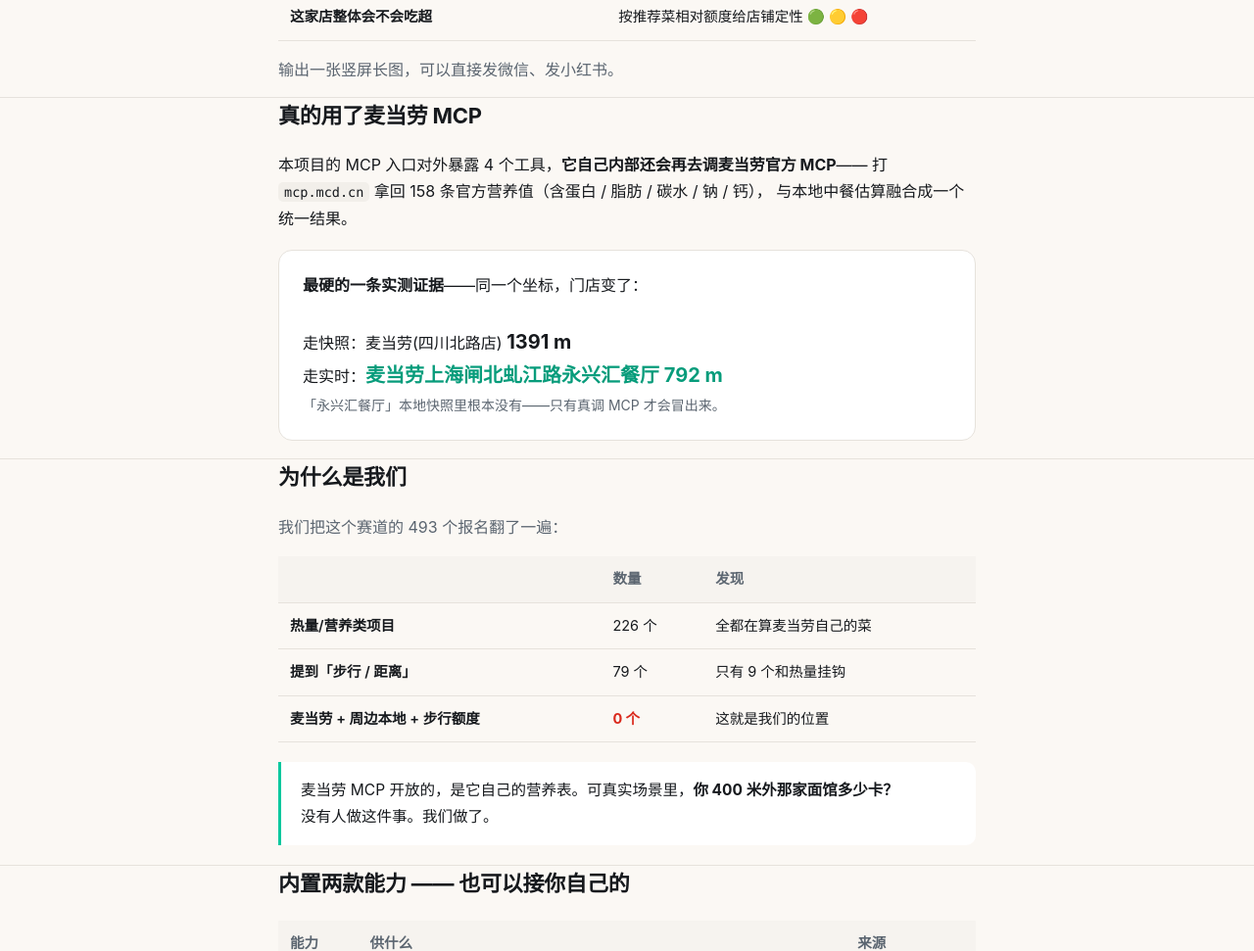
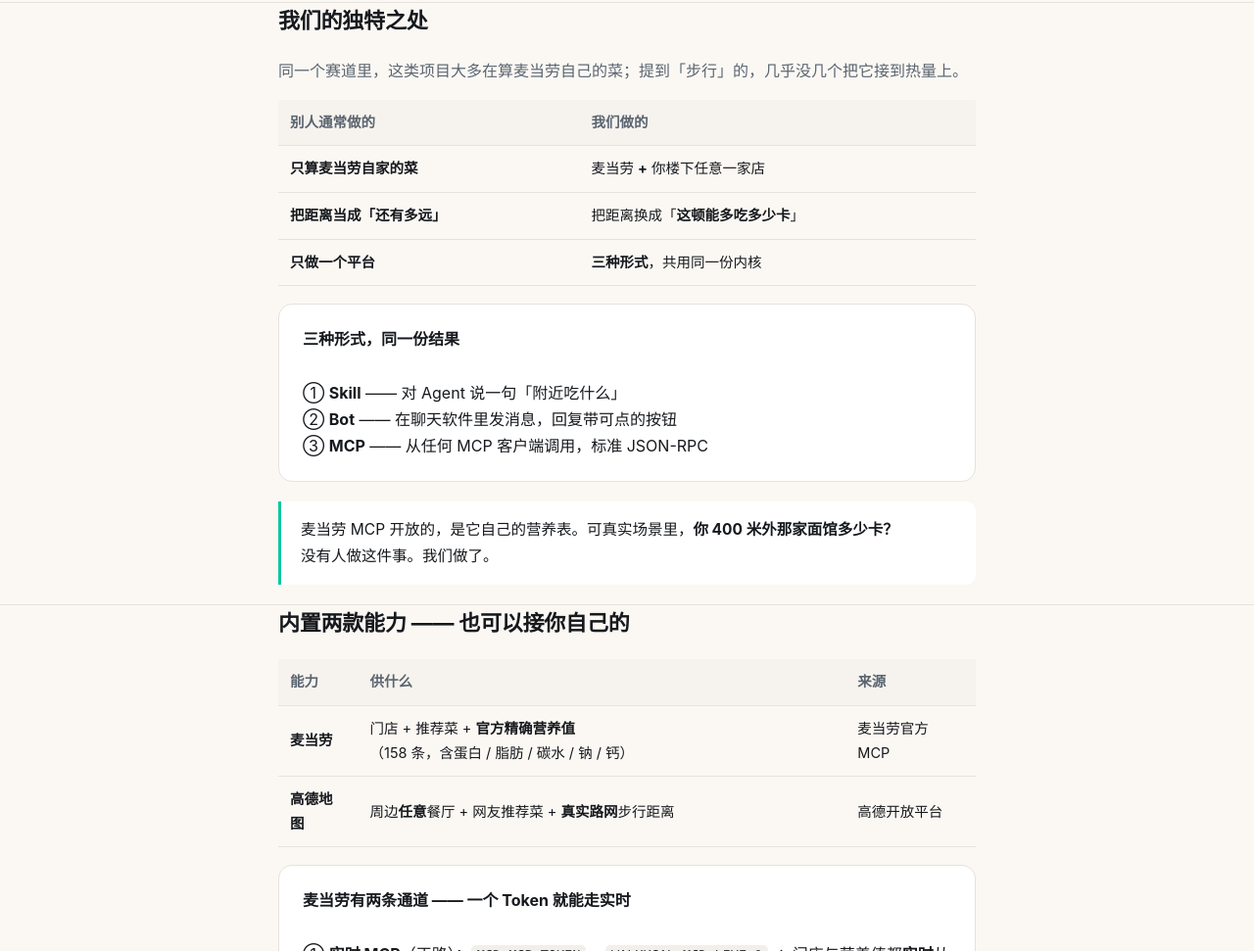
Before and after one commit to adexbn/walk-kcal, a plain HTML site: page index.html in a window 1280 px wide. Shown: the part 1829-2800 px from the top of the page at 98% size. Drawn offline with Linux system fonts and the light colour scheme.

Commit message:
docs: README 重写为落地页的 1:1 复刻 + 参赛文档去内部话术
## index.html（落地页）
- 删掉公式「额度 = 450 + …」—— 属技术细节，该单独开一页
- 删掉「真的用了麦当劳 MCP」整节（实现细节），
  改写成「我们的独特之处」：跨服务整合 + 三种形式（Skill / Bot / MCP）
- 「为什么是我们」的「493 个报名」删掉（数字会变），
  改成「别人通常做的 / 我们做的」对比表
- 「我们诚实地告诉你」与额度理念合并、精简
- 顶端按钮「GitHub · 给个 ⭐」改为「GitHub 源码」

## README.md
- 重写为落地页的 1:1 复刻（281 → 190 行）
- 删掉落地页没有的三节：工程能力 / 文档地图 / 麦当劳 MCP 详版
  （mermaid、4 个工具名、证据表都归 MCP_INTEGRATION.md，不重复）
- 只多一处：新增「这两款能力是怎么接进来的」—— 只讲模型（可插拔 provider），
  不讲实现细节；真要看细节的人会去读代码

## MCP_INTEGRATION.md
- 删「四、★ 实测踩坑」整节 —— 那是开发时的调试记录，外部人拷贝走不需要
  （同样内容在 docs/工程历程.md 与 evidence-real.md 已有，不丢信息）
- 删「这是拿 Star 的第一关」—— 内部动机，不该出现在参赛作品里
- 改写一句贬低同类的表述；章节重新编号

```diff
--- a/index.html
+++ b/index.html
@@ -33,12 +33,7 @@
   }
   h1 em{font-style:normal;color:var(--teal-dk);}
   .lede{font-size:17px;color:var(--sub);margin:0 auto 12px;max-width:560px;}
-  .formula{
-    display:inline-block;margin:26px 0 30px;padding:14px 22px;
-    background:var(--card);border:1px solid var(--line);border-radius:12px;
-    font-family:ui-monospace,Menlo,Consolas,monospace;font-size:14.5px;color:var(--ink);
-  }
-  .cta{display:flex;gap:12px;justify-content:center;flex-wrap:wrap;}
+  .cta{display:flex;gap:12px;justify-content:center;flex-wrap:wrap;margin-top:26px;}
   .btn{
     display:inline-block;text-decoration:none;font-weight:700;font-size:15px;
     padding:13px 28px;border-radius:999px;transition:transform .12s ease,opacity .12s ease;
@@ -113,10 +108,9 @@
   <p class="lede">
     站在楼下纠结「现在吃什么」时，你真正想知道的是——<strong>这一顿，我吃得下吗？</strong>
   </p>
-  <div class="formula">额度 = 450 + (步行米数 ÷ 80 + 1) × 4</div>
   <div class="cta">
     <a class="btn btn-main" href="demo/explore.html">试试看（不用装任何东西）</a>
-    <a class="btn btn-ghost" href="https://github.com/adexbn/walk-kcal">GitHub · 给个 ⭐</a>
+    <a class="btn btn-ghost" href="https://github.com/adexbn/walk-kcal">GitHub 源码</a>
   </div>
   <p class="hint">离线可交互 · 零依赖 · 纯前端</p>
 </header>
@@ -159,31 +153,22 @@
 <hr>
 
 <section class="wrap">
-  <h2>真的用了麦当劳 MCP</h2>
-  <p>
-    本项目的 MCP 入口对外暴露 4 个工具，<strong>它自己内部还会再去调麦当劳官方 MCP</strong>——
-    打 <code>mcp.mcd.cn</code> 拿回 158 条官方营养值（含蛋白 / 脂肪 / 碳水 / 钠 / 钙），
-    与本地中餐估算融合成一个统一结果。
-  </p>
+  <h2>我们的独特之处</h2>
+  <p class="muted">同一个赛道里，这类项目大多在算麦当劳自己的菜；提到「步行」的，几乎没几个把它接到热量上。</p>
+  <table>
+    <tr><th>别人通常做的</th><th>我们做的</th></tr>
+    <tr><td>只算麦当劳自家的菜</td><td>麦当劳 <strong>+</strong> 你楼下任意一家店</td></tr>
+    <tr><td>把距离当成「还有多远」</td><td>把距离换成「<strong>这顿能多吃多少卡</strong>」</td></tr>
+    <tr><td>只做一个平台</td><td><strong>三种形式</strong>，共用同一份内核</td></tr>
+  </table>
+
   <div class="fact">
-    <strong>最硬的一条实测证据</strong>——同一个坐标，门店变了：<br><br>
-    走快照：麦当劳(四川北路店) <b>1391 m</b><br>
-    走实时：<b class="green">麦当劳上海闸北虬江路永兴汇餐厅 792 m</b><br>
-    <span class="muted" style="font-size:14px">「永兴汇餐厅」本地快照里根本没有——只有真调 MCP 才会冒出来。</span>
+    <strong>三种形式，同一份结果</strong><br><br>
+    ① <strong>Skill</strong> —— 对 Agent 说一句「附近吃什么」<br>
+    ② <strong>Bot</strong> —— 在聊天软件里发消息，回复带可点的按钮<br>
+    ③ <strong>MCP</strong> —— 从任何 MCP 客户端调用，标准 JSON-RPC
   </div>
-</section>
 
-<hr>
-
-<section class="wrap">
-  <h2>为什么是我们</h2>
-  <p class="muted">我们把这个赛道的 493 个报名翻了一遍：</p>
-  <table>
-    <tr><th></th><th>数量</th><th>发现</th></tr>
-    <tr><td>热量/营养类项目</td><td>226 个</td><td>全都在算麦当劳自己的菜</td></tr>
-    <tr><td>提到「步行 / 距离」</td><td>79 个</td><td>只有 9 个和热量挂钩</td></tr>
-    <tr><td>麦当劳 + 周边本地 + 步行额度</td><td><b style="color:var(--mcd-red)">0 个</b></td><td>这就是我们的位置</td></tr>
-  </table>
   <blockquote>
     麦当劳 MCP 开放的，是它自己的营养表。可真实场景里，<strong>你 400 米外那家面馆多少卡？</strong><br>
     没有人做这件事。我们做了。
@@ -246,11 +231,11 @@
 <section class="wrap">
   <h2>我们诚实地告诉你</h2>
   <p>
-    中餐热量是估算的，<strong>平均误差 25–28%</strong>；麦当劳的数据是 MCP 官方精确值。
+    <strong>额度是你自己定的预算，不是算法塞给你的建议</strong> —— 走路只让它随距离增长。
   </p>
   <p class="muted">
-    因为语料库里 <strong>0% 的菜谱标注了份量</strong>，同一道菜的量级能差 40 倍。
-    我们花最多力气的地方，不是「算得更准」，而是<strong>知道什么时候算不准——然后老老实实显示「算不出」</strong>，
+    中餐热量是估算的（平均误差 <strong>25–28%</strong>），因为语料库里 <strong>0% 的菜谱标注了份量</strong>。
+    我们花最大力气的地方不是「算得更准」，而是<strong>知道什么时候算不准</strong>，然后如实显示「算不出」——
     而不是猜一个看起来正常的数字。
   </p>
   <blockquote>宁可少算，不可算错。</blockquote>
```
Also changed, not shown: 2 other files.
